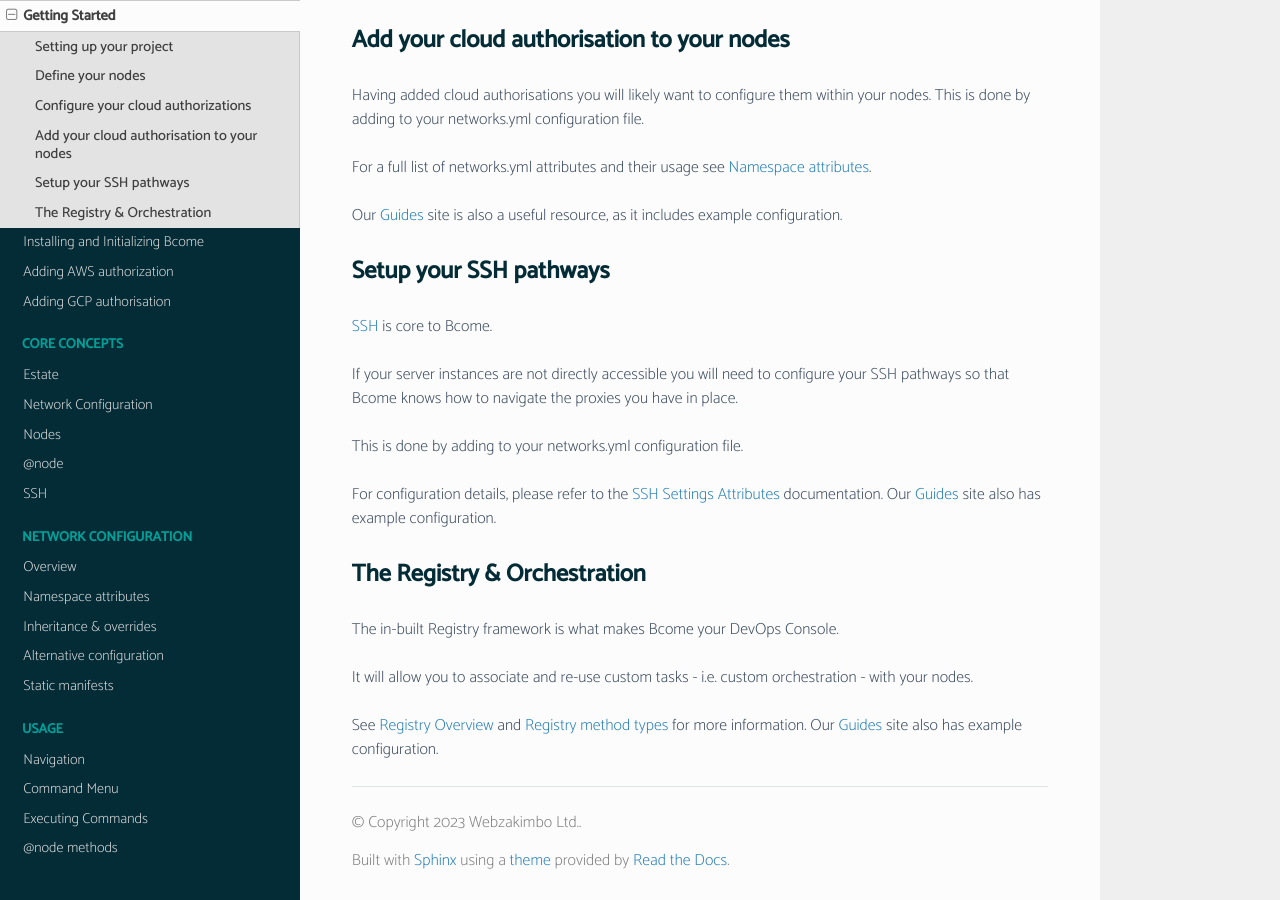
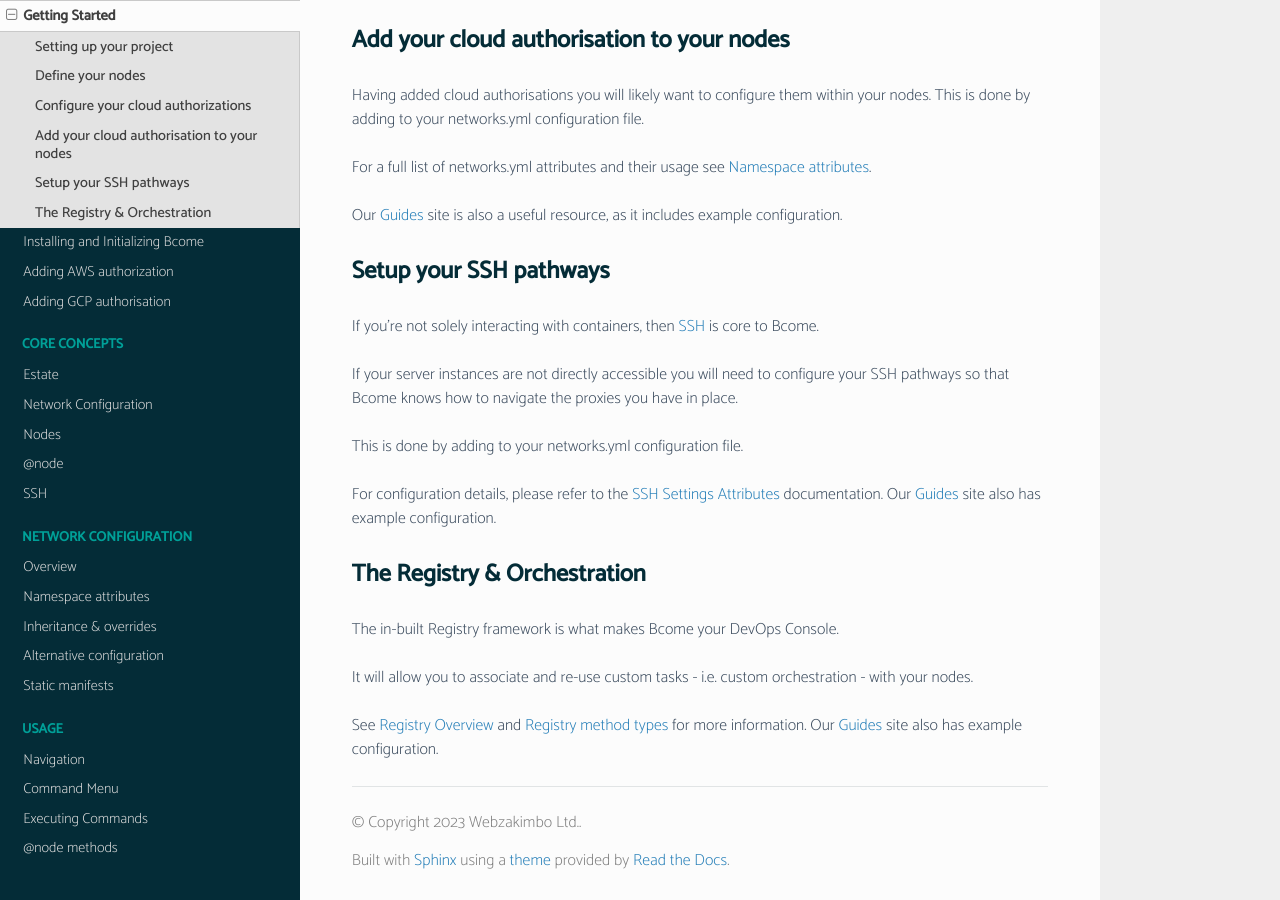
Before and after one commit to webzakimbo/bcome-read-the-docs, a Sphinx documentation site: the page built from docs/source/getting-started/create-project-structure.rst, in a window 1280 px wide and 900 px high, scrolled down 999 px. Built offline with Sphinx 7.4.7 and the Read the Docs theme 2.0.0, drawn with Linux system fonts in a browser that asks for light colours; pages that are not in the unit, such as notebooks, are missing from menus.

Commit message:
mre mre more

```diff
--- a/docs/source/getting-started/create-project-structure.rst
+++ b/docs/source/getting-started/create-project-structure.rst
@@ -54,7 +54,7 @@ Our |GUIDES|_ site is also a useful resource, as it includes example configurati
 Setup your SSH pathways
 =======================
 
-:doc:`../core-concepts/ssh` is core to Bcome.
+If you're not solely interacting with containers, then :doc:`../core-concepts/ssh` is core to Bcome.
 
 If your server instances are not directly accessible you will need to configure your SSH pathways so that Bcome knows how to navigate the proxies you have in place.
 
```
